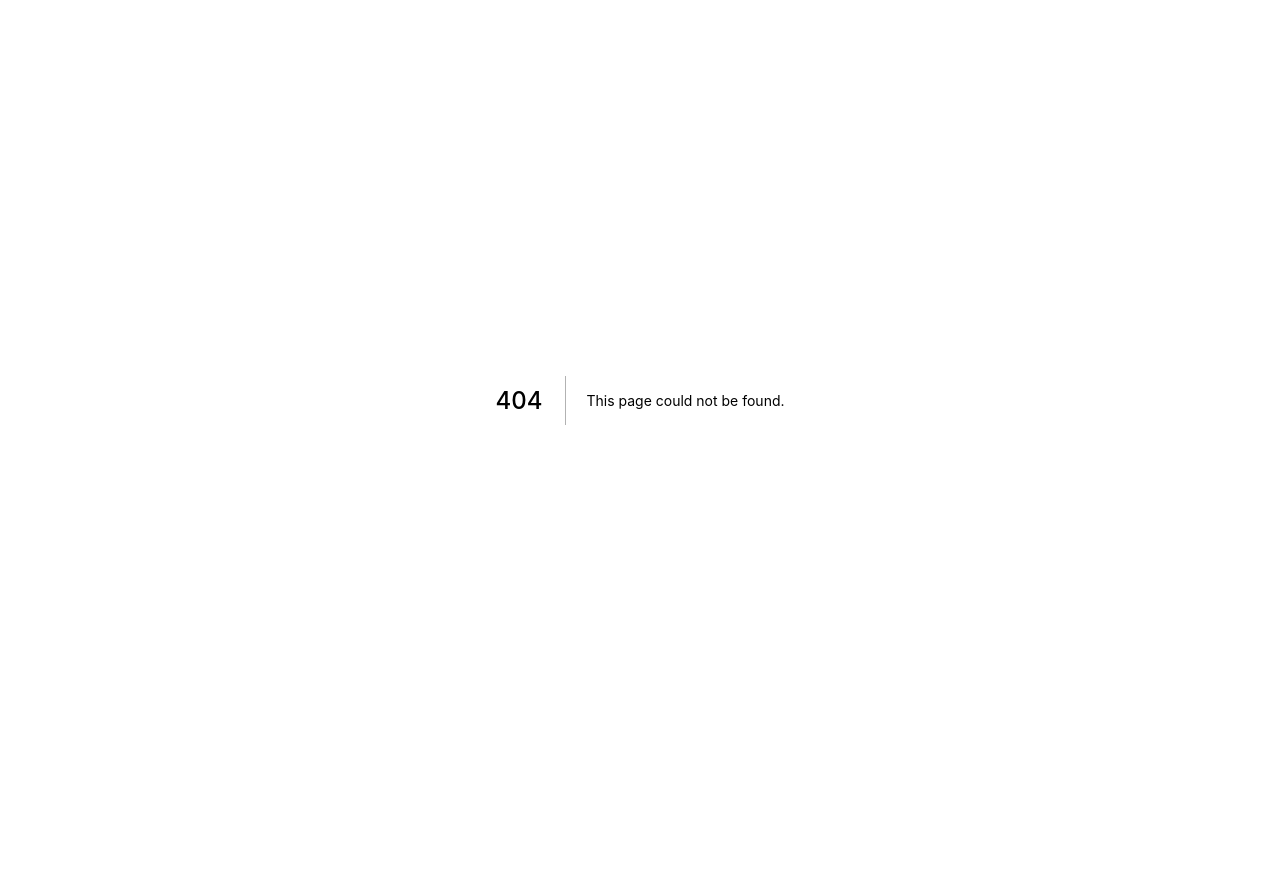
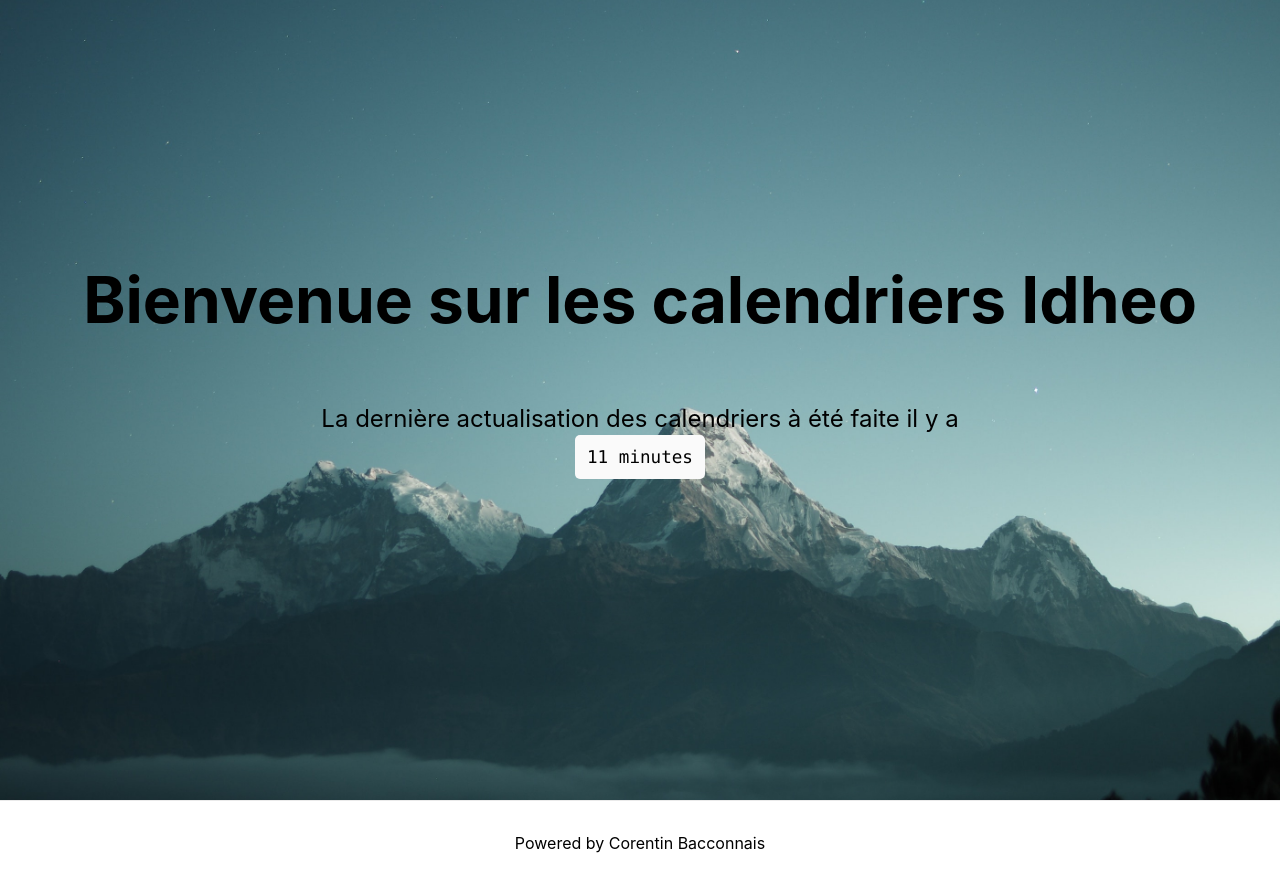
Before and after one commit to Kritune-Dev/ihna-calendar-website, a Next.js app: page /sync in a window 1280 px wide. Before the commit this address had no page. Before the commit the page ends 800 px from the top, so only its background shows below. Built offline with nearby package versions, Linux system fonts and the light colour scheme.

Commit message:
💄 : Add sync page

```diff
--- /dev/null
+++ b/pages/sync.tsx
@@ -0,0 +1,29 @@
+import type { NextPage } from 'next'
+import Head from 'next/head'
+import BackgroundImage from '../src/components/BackgroundImage'
+import Footer from '../src/components/Footer'
+import Title from '../src/components/Title'
+import styles from '../styles/Home.module.css'
+
+const Sync: NextPage = () => {
+  return (
+    <div className={styles.container}>
+      <Head>
+        <title>Calendriers Idheo | Synchronisation </title>
+        <meta name="description" content="Main website to see eta of synchronisation of calendar" />
+        <link rel="icon" href="/favicon.ico" />
+      </Head>
+
+      <BackgroundImage/>
+
+      <main className={styles.main}>
+        <Title/>
+
+      </main>
+
+      <Footer />
+    </div>
+  )
+}
+
+export default Sync
```
